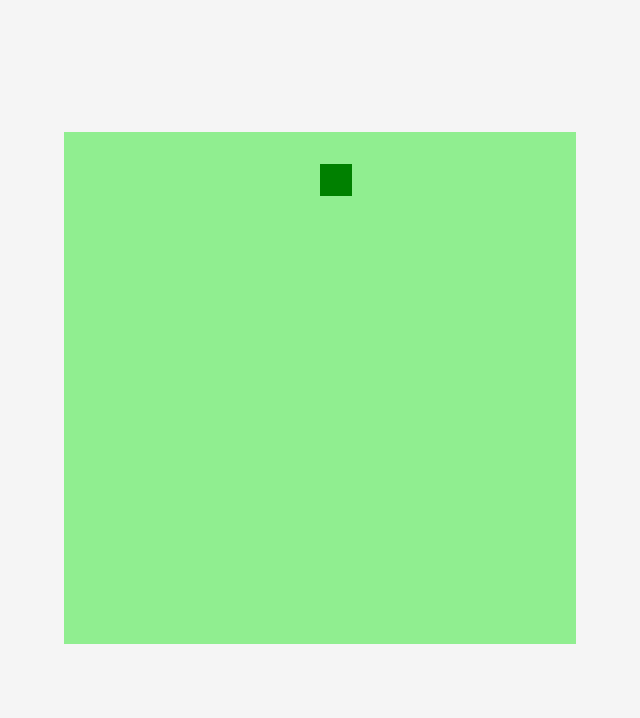
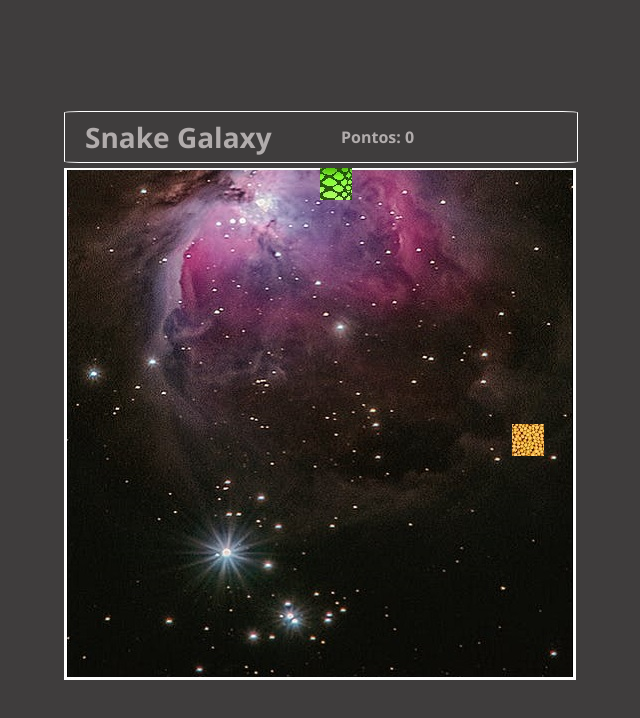
Before and after one commit to ddiogorj/snake_DIO, a plain HTML site: page index.html in a window 1280 px wide. Shown: the whole page, without its empty margins (296-936 px from the left). Drawn offline with Linux system fonts and the light colour scheme.

Commit message:
adição de pontuação e skins ao jogo snake

```diff
--- a/index.html
+++ b/index.html
@@ -8,8 +8,12 @@
         <title>Cobraloca</title>
     </head>
     <body>
-
-        <canvas id="snake" width="512" height="512"></canvas>
-
+        <div class="wrapper">
+            <div class="header">
+                <div class="name-gm">Snake Galaxy</div>
+                <div id="points">Pontos : 0</div>
+            </div>
+            <canvas id="snake" width="512" height="512"></canvas>
+        </div>
     </body>
 </html>
--- a/script.js
+++ b/script.js
@@ -6,29 +6,46 @@
 // variaveis globais definição da janela principal do jogo e bloco de contrução do cobra.
 let canvas = document.getElementById( "snake" );
 let context = canvas.getContext("2d");
+let imgbg = new Image();
+imgbg.src = "img/img-bkg.jpeg";
+let imgskin = new Image();
+imgskin.src = "img/skin.jpeg";
+let imgfood = new Image();
+imgfood.src = "img/food.jpeg";
 let direction = "down"; // Definição de variaveis de movimento da cobra
 let box = 32;
-let snake = [];  //Define o corpo da cobra com as dimensões 8 * box
-
+let snake = [];  //Define o corpo da cobra com as dimensões 8 *
 snake[0] = {
     x: 8 * box,
     y: 8 * box
 }
+let food = {
+    x: Math.floor(Math.random() * 14 + 1) * box,
+    y: Math.floor(Math.random() * 14 + 1) * box
+};
 
 document.addEventListener('keydown', update);
-setInterval(gameStart, 500);
+let game = setInterval(gameStart, 200);
 
 // Criação da janela principal do jogo e do elemento basico que compõe a cobra.
 function criarBG() {
-    context.fillStyle = "Lightgreen";
+    let pattern = context.createPattern(imgbg, "repeat");
+    context.fillStyle = pattern;
     context.fillRect (0, 0, 16 * box, 16 * box);
 }
 // cria a cobrinha
 function criaSnake() {
     for( i=0 ; i < snake.length ; i++ ) {
-        context.fillStyle = "green";
+        let pattern = context.createPattern(imgskin, "repeat");
+        context.fillStyle = pattern;
         context.fillRect (snake[i].x , snake[i].y, box, box);
     }
+}
+
+function drawFood() {
+    let pattern = context.createPattern(imgfood, "repeat");
+    context.fillStyle = pattern;
+    context.fillRect(food.x, food.y, box, box);
 }
 
 function update(event) {
@@ -49,13 +66,21 @@ function update(event) {
 function moveSnake() {
     let snakeX = snake[0].x;
     let snakeY = snake[0].y;
+    let pts = 0;
 
     if(direction == "right") snakeX += box;
     if(direction == "left") snakeX -= box;
     if(direction == "up") snakeY -= box;
     if(direction == "down") snakeY += box;
 
-    snake.pop();
+    if( snakeX != food.x || snakeY != food.y) {
+        snake.pop();
+        pts = (i - 1) * 10;
+        document.getElementById("points").innerText = "Pontos: " + pts;
+    } else {
+        food.x = Math.floor(Math.random() * 14 + 1) * box;
+        food.y = Math.floor(Math.random() * 14 + 1) * box;
+    }
 
     let newHead = {
         x: snakeX,
@@ -72,9 +97,20 @@ function infinityWall () {
 
 }
 
+function gameOver() {
+    for (i = 1; i < snake.length; i++ ) {
+        if (snake[0].x == snake[i].x && snake[0].y == snake[i].y ) {
+            clearInterval(game);
+            alert( 'Game Over :( ');
+        }
+    }
+}
+
 function gameStart(){
     infinityWall()
+    gameOver()
     criarBG()
     criaSnake()
+    drawFood()
     moveSnake()
 }
--- a/style.css
+++ b/style.css
@@ -1,11 +1,47 @@
+* {
+    padding:0;
+    color: #b1acac;
+}
+
 body{
+    margin-top: 10px;
     height: 95vh;
     width: 95vw;
     display: flex;
-    flex-direction: column;
     justify-content: center;
     align-items: center;
-    background-color:WhiteSmoke;
-    color: darkmagenta;
+    background-color:rgb(63, 61, 61);
     font-family: 'Segoe UI', Tahoma, Geneva, Verdana, sans-serif
 }
+
+.name-gm {
+    display:flex;
+    height: 50px;
+    margin-left: 20px;
+    width: 50%;
+    justify-content: left;
+    align-items: center;
+    font-size: 28px;
+    font-weight: 700;
+}
+
+.header {
+    display: flex;
+    flex-direction: row;
+    margin-top: 15px;
+    margin-bottom: 5px;
+    border: 1px solid white;
+    border-radius: 3%;
+    width: 100%;
+}
+
+#points {
+    display: flex;
+    justify-content: right;
+    align-items: center;
+    font-weight: 800;
+}
+
+.wrapper {
+    display: block;
+}
```
Also changed, not shown: img/food.jpeg (added), img/img-bkg.jpeg (added), img/skin.jpeg (added).
